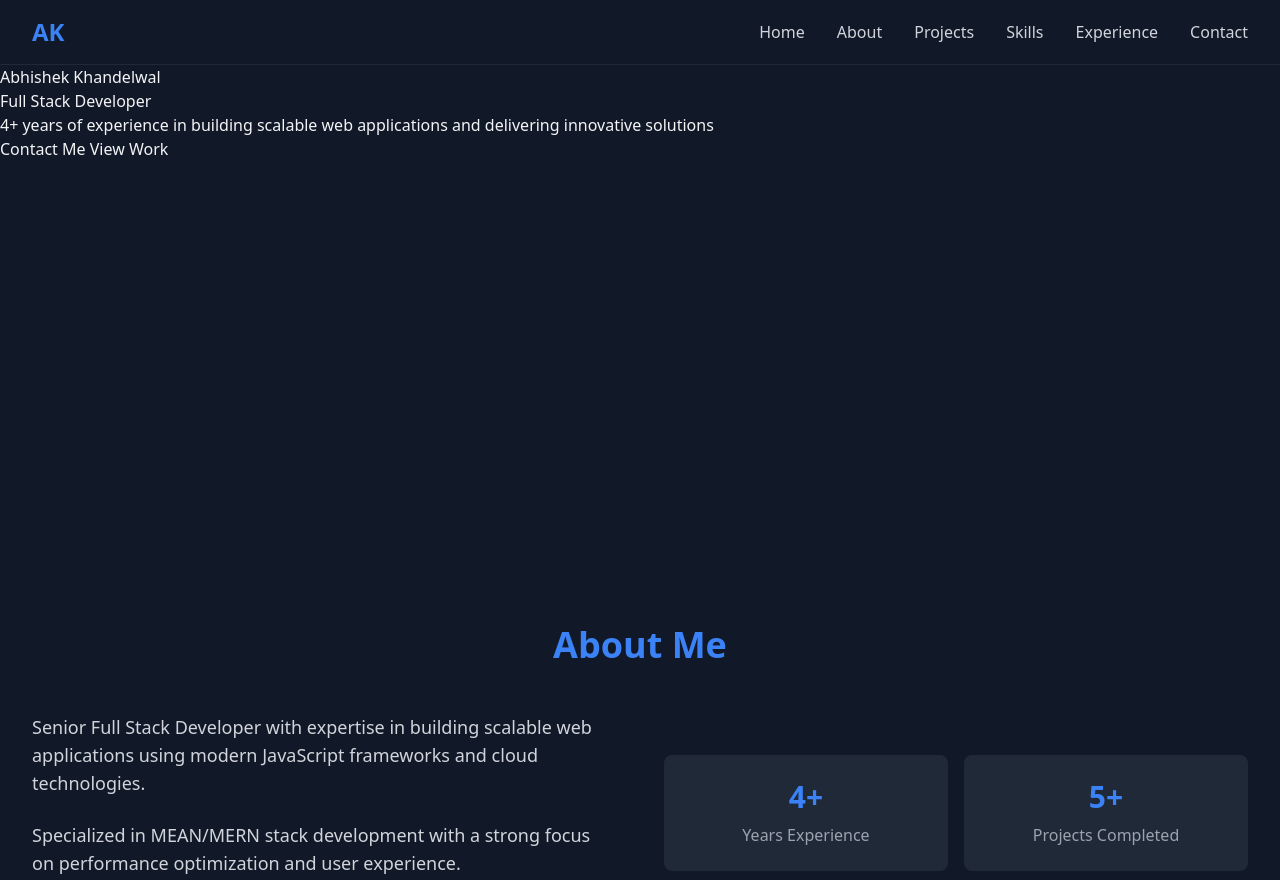
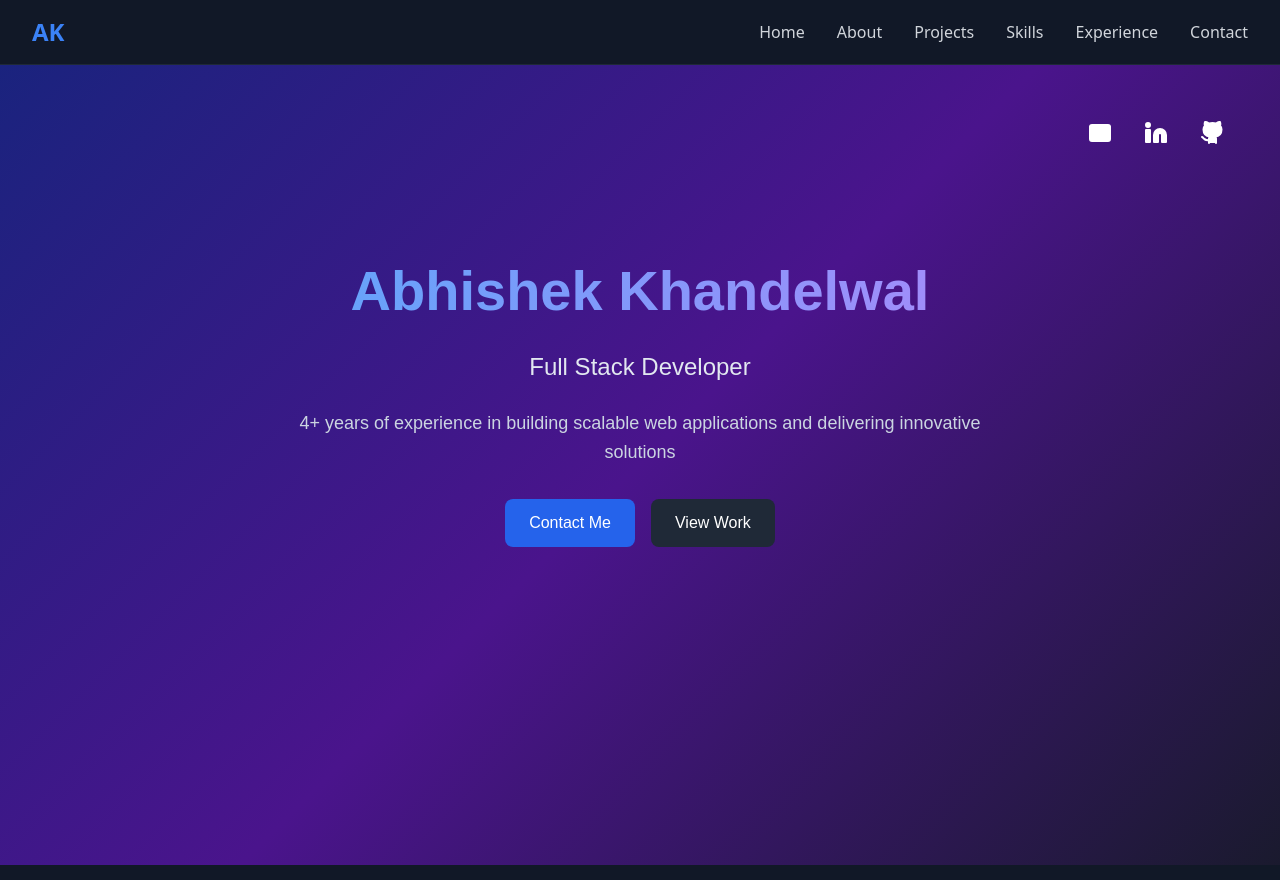
Before and after one commit to abhishekrjkhandelwal/abhishekrjkhandelwal.github.io, a plain HTML site: page index.html in a window 1280 px wide. Shown: the top 880 px of the page. Drawn offline with nearby package versions, Linux system fonts and the light colour scheme.

Commit message:
Update index.html

```diff
--- a/index.html
+++ b/index.html
@@ -93,6 +93,129 @@
                 padding-right: 1rem;
             }
         }
+
+         .header {
+            min-height: 100vh;
+            background: linear-gradient(135deg, #1a237e 0%, #4a148c 50%, #1a1a2e 100%);
+            color: white;
+            font-family: 'Arial', sans-serif;
+            padding: 2rem;
+        }
+
+        .social-links {
+            display: flex;
+            justify-content: flex-end;
+            gap: 1rem;
+            margin-bottom: 3rem;
+            padding: 1rem;
+        }
+
+        .social-link {
+            width: 40px;
+            height: 40px;
+            display: flex;
+            align-items: center;
+            justify-content: center;
+            border-radius: 50%;
+            transition: background-color 0.3s;
+            color: white;
+            text-decoration: none;
+        }
+
+        .social-link:hover {
+            background-color: rgba(255, 255, 255, 0.1);
+        }
+
+        .content {
+            max-width: 800px;
+            margin: 0 auto;
+            text-align: center;
+            padding: 2rem;
+        }
+
+        .title {
+            font-size: 3.5rem;
+            margin-bottom: 1rem;
+            background: linear-gradient(to right, #60a5fa, #a78bfa);
+            -webkit-background-clip: text;
+            background-clip: text;
+            color: transparent;
+            font-weight: bold;
+        }
+
+        .subtitle {
+            font-size: 1.5rem;
+            margin-bottom: 1.5rem;
+            color: #e2e8f0;
+        }
+
+        .description {
+            font-size: 1.125rem;
+            margin-bottom: 2rem;
+            color: #cbd5e1;
+            line-height: 1.6;
+        }
+
+        .buttons {
+            display: flex;
+            gap: 1rem;
+            justify-content: center;
+        }
+
+        .button {
+            padding: 0.75rem 1.5rem;
+            border-radius: 0.5rem;
+            text-decoration: none;
+            font-weight: 500;
+            transition: background-color 0.3s;
+        }
+
+        .button-primary {
+            background-color: #2563eb;
+            color: white;
+        }
+
+        .button-primary:hover {
+            background-color: #1d4ed8;
+        }
+
+        .button-secondary {
+            background-color: #1f2937;
+            color: white;
+        }
+
+        .button-secondary:hover {
+            background-color: #374151;
+        }
+
+        .icon {
+            width: 24px;
+            height: 24px;
+            fill: currentColor;
+        }
+
+        @media (max-width: 768px) {
+            .title {
+                font-size: 2.5rem;
+            }
+
+            .subtitle {
+                font-size: 1.25rem;
+            }
+
+            .description {
+                font-size: 1rem;
+            }
+
+            .buttons {
+                flex-direction: column;
+                align-items: stretch;
+            }
+
+            .button {
+                text-align: center;
+            }
+        }
     </style>
 </head>
 <body class="antialiased">
@@ -135,63 +258,37 @@
     </nav>
 
     <!-- Hero Section -->
-    <section style="min-height: 60vh" className="bg-gradient-to-br from-indigo-900 via-purple-900 to-slate-900 text-white">
-      <div className="container mx-auto px-4 py-20">
-        <div className="flex justify-end gap-4 mb-12">
-          <a
-            href="mailto:abhishek30199808@gmail.com"
-            className="p-2 rounded-full hover:bg-white/10 transition-colors"
-            aria-label="Email"
-          >
-            <Mail size={24} />
-          </a>
-          <a
-            href="https://www.linkedin.com/in/abhishek-khandelwal-b1071612b/"
-            target="_blank"
-            rel="noopener noreferrer"
-            className="p-2 rounded-full hover:bg-white/10 transition-colors"
-            aria-label="LinkedIn"
-          >
-            <Linkedin size={24} />
-          </a>
-          <a
-            href="https://github.com/abhishekrjkhandelwal"
-            target="_blank"
-            rel="noopener noreferrer"
-            className="p-2 rounded-full hover:bg-white/10 transition-colors"
-            aria-label="GitHub"
-          >
-            <Github size={24} />
-          </a>
+   <header class="header">
+        <nav class="social-links">
+            <a href="mailto:abhishek30199808@gmail.com" class="social-link" aria-label="Email">
+                <svg class="icon" viewBox="0 0 24 24" fill="none" stroke="currentColor" stroke-width="2" stroke-linecap="round" stroke-linejoin="round">
+                    <path d="M4 4h16c1.1 0 2 .9 2 2v12c0 1.1-.9 2-2 2H4c-1.1 0-2-.9-2-2V6c0-1.1.9-2 2-2z"></path>
+                    <polyline points="22,6 12,13 2,6"></polyline>
+                </svg>
+            </a>
+            <a href="https://www.linkedin.com/in/abhishek-khandelwal-b1071612b/" target="_blank" rel="noopener noreferrer" class="social-link" aria-label="LinkedIn">
+                <svg class="icon" viewBox="0 0 24 24" fill="none" stroke="currentColor" stroke-width="2" stroke-linecap="round" stroke-linejoin="round">
+                    <path d="M16 8a6 6 0 0 1 6 6v7h-4v-7a2 2 0 0 0-2-2 2 2 0 0 0-2 2v7h-4v-7a6 6 0 0 1 6-6z"></path>
+                    <rect x="2" y="9" width="4" height="12"></rect>
+                    <circle cx="4" cy="4" r="2"></circle>
+                </svg>
+            </a>
+            <a href="https://github.com/abhishekrjkhandelwal" target="_blank" rel="noopener noreferrer" class="social-link" aria-label="GitHub">
+                <svg class="icon" viewBox="0 0 24 24" fill="none" stroke="currentColor" stroke-width="2" stroke-linecap="round" stroke-linejoin="round">
+                    <path d="M9 19c-5 1.5-5-2.5-7-3m14 6v-3.87a3.37 3.37 0 0 0-.94-2.61c3.14-.35 6.44-1.54 6.44-7A5.44 5.44 0 0 0 20 4.77 5.07 5.07 0 0 0 19.91 1S18.73.65 16 2.48a13.38 13.38 0 0 0-7 0C6.27.65 5.09 1 5.09 1A5.07 5.07 0 0 0 5 4.77a5.44 5.44 0 0 0-1.5 3.78c0 5.42 3.3 6.61 6.44 7A3.37 3.37 0 0 0 9 18.13V22"></path>
+                </svg>
+            </a>
+        </nav>
+        <div class="content">
+            <h1 class="title">Abhishek Khandelwal</h1>
+            <h2 class="subtitle">Full Stack Developer</h2>
+            <p class="description">4+ years of experience in building scalable web applications and delivering innovative solutions</p>
+            <div class="buttons">
+                <a href="#contact" class="button button-primary">Contact Me</a>
+                <a href="#work" class="button button-secondary">View Work</a>
+            </div>
         </div>
-
-        <div className="text-center max-w-3xl mx-auto">
-          <h1 className="text-5xl font-bold mb-4 bg-gradient-to-r from-blue-400 to-purple-400 bg-clip-text text-transparent">
-            Abhishek Khandelwal
-          </h1>
-          <h2 className="text-2xl font-medium mb-6 text-gray-200">
-            Full Stack Developer
-          </h2>
-          <p className="text-lg text-gray-300 mb-8">
-            4+ years of experience in building scalable web applications and delivering innovative solutions
-          </p>
-          <div className="flex gap-4 justify-center">
-            <a
-              href="#contact"
-              className="px-6 py-3 bg-blue-600 hover:bg-blue-700 rounded-lg font-medium transition-colors"
-            >
-              Contact Me
-            </a>
-            <a
-              href="#work"
-              className="px-6 py-3 bg-gray-800 hover:bg-gray-700 rounded-lg font-medium transition-colors"
-            >
-              View Work
-            </a>
-          </div>
-        </div>
-      </div>
-      </section>
+    </header>
 
     <!-- About Section -->
     <section id="about" class="py-20 bg-gray-900">
@@ -484,6 +581,20 @@
         function scrollDown() {
             window.scrollBy({ top: window.innerHeight, behavior: 'smooth' });
         }
+
+        // Add smooth scrolling for anchor links
+        document.querySelectorAll('a[href^="#"]').forEach(anchor => {
+            anchor.addEventListener('click', function (e) {
+                e.preventDefault();
+                const target = document.querySelector(this.getAttribute('href'));
+                if (target) {
+                    target.scrollIntoView({
+                        behavior: 'smooth'
+                    });
+                }
+            });
+        });
+
     </script>
 </body>
 </html>
```
